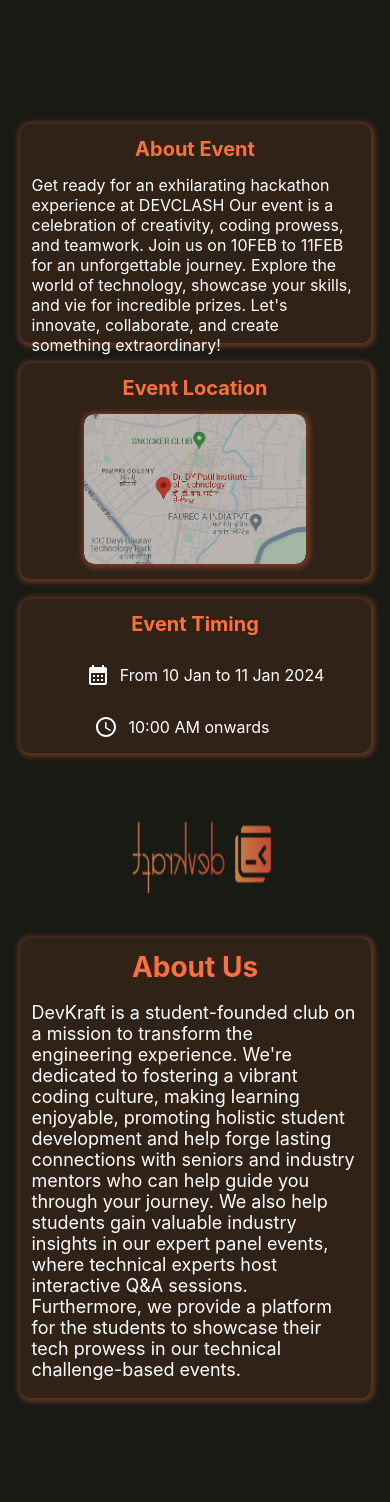
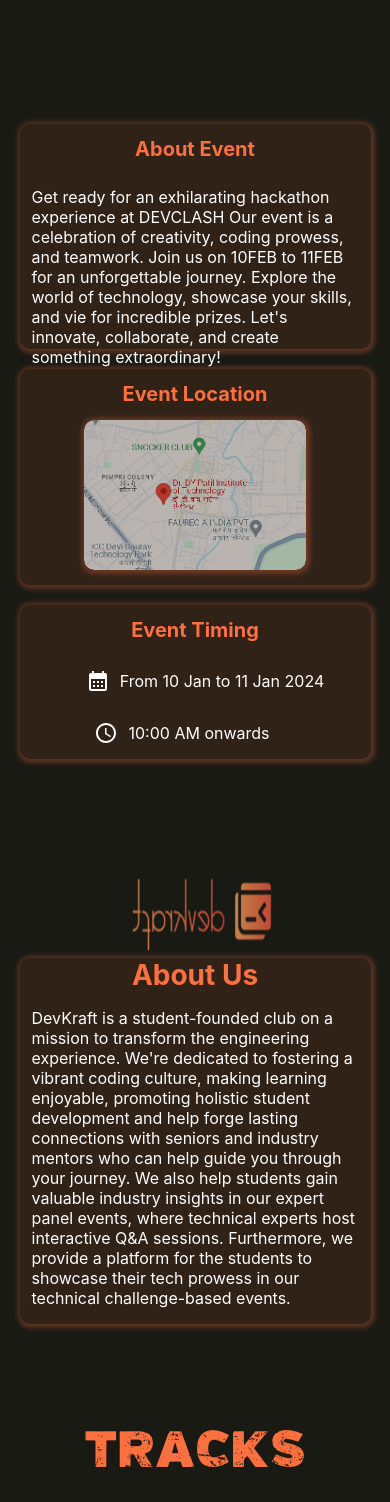
Before and after one commit to suyashcodes/zion2k24, a React (Create React App) app: page / in a window 390 px wide. Shown: the part 940-2442 px from the top of the page. Built offline with nearby package versions, Linux system fonts and the light colour scheme.

Commit message:
New changes done

```diff
--- a/src/components/aboutevent/aboutevent.css
+++ b/src/components/aboutevent/aboutevent.css
@@ -34,9 +34,9 @@
 }
 
 .eventPara {
-  padding: 20px;
+  padding: 0 12px;
   margin: 0;
-  font-size: 18px;
+  font-size: 16px;
   color: white;
 }
 
@@ -110,17 +110,17 @@
   /* margin-left: 30px; */
 }
 .aboutHeading {
-  /* font-weight: bold; */
+  font-weight: bold;
   font-size: 28px;
   margin: 0;
-  padding-top: 12px;
+  padding: 0;
 
   color: rgb(251, 112, 62);
 }
 .aboutContent {
   padding: 0 12px 0 12px;
   margin: 0;
-  font-size: 18px;
+  font-size: 16px;
 }
 .aboutUsImage {
   /* width: 60%; */
@@ -129,7 +129,6 @@
   height: 275px;
   object-fit: contain;
   border-radius: 10px;
-  padding-bottom: 30px;
   /* opacity: 0.7; */
   margin-left: 10px;
   animation: logo 5s linear infinite;
@@ -159,7 +158,7 @@
   .eventContainer {
     display: flex;
     flex-direction: column;
-    margin: 0 auto 0 auto;
+    margin: 0 auto 270px auto;
   }
   .eventSection {
     width: 100%;
@@ -168,18 +167,17 @@
   }
   .aboutUs {
     flex-direction: column-reverse;
-    margin: 350px auto 0 auto;
+    margin: 0 auto 0 auto;
   }
   .aboutUsImage {
     width: 100%;
     height: 100%;
-    margin: 0 0 40px 0;
+    margin: 0 0 0 0;
   }
   .eventPara {
-    padding: 0px 12px 12px 12px;
+    padding: 12px;
     height: 150px;
     font-size: 16px;
-    margin-bottom: 6px;
   }
   .eventLocationImage {
     width: 100%;
--- a/src/components/faq/Faques.jsx
+++ b/src/components/faq/Faques.jsx
@@ -26,7 +26,7 @@ const FAQSection = () => {
     {
       question: "What resources will be available during the hackathon?",
       answer:
-        "High-Speed Wi-Fi: We provide high-speed Wi-Fi access to ensure teams have a seamless and uninterrupted internet connection throughout the hackathon. College Computer Labs: Our college computer labs are equipped with the latest hardware and software necessary for project building. Teams are welcome to utilize these facilities for coding and development. Personal Hardware: Teams have the flexibility to use their personal hardware devices (laptops, computers, etc.) during the hackathon. Our local area network (LAN) will be configured to allow seamless connectivity to the college Wi-Fi. Damage Recovery Policy: In the rare event of damage to college-provided hardware, we have implemented a damage recovery policy. If any hardware is accidentally damaged during the hackathon, the entire team will be responsible for covering the costs of the damage. This policy encourages teams to handle equipment with care and fosters a sense of responsibility among participants.",
+        "College Computer Labs: Our college computer labs are equipped with the latest hardware and software necessary for project building. Teams are welcome to utilize these facilities for coding and development. Personal Hardware: Teams have the flexibility to use their personal hardware devices (laptops, computers, etc.) during the hackathon. Our local area network (LAN) will be configured to allow seamless connectivity to the college Wi-Fi. Damage Recovery Policy: In the rare event of damage to college-provided hardware, we have implemented a damage recovery policy. If any hardware is accidentally damaged during the hackathon, the entire team will be responsible for covering the costs of the damage. This policy encourages teams to handle equipment with care and fosters a sense of responsibility among participants.",
     },
     {
       question: "How can I contact the organizers if I have further questions?",
```
